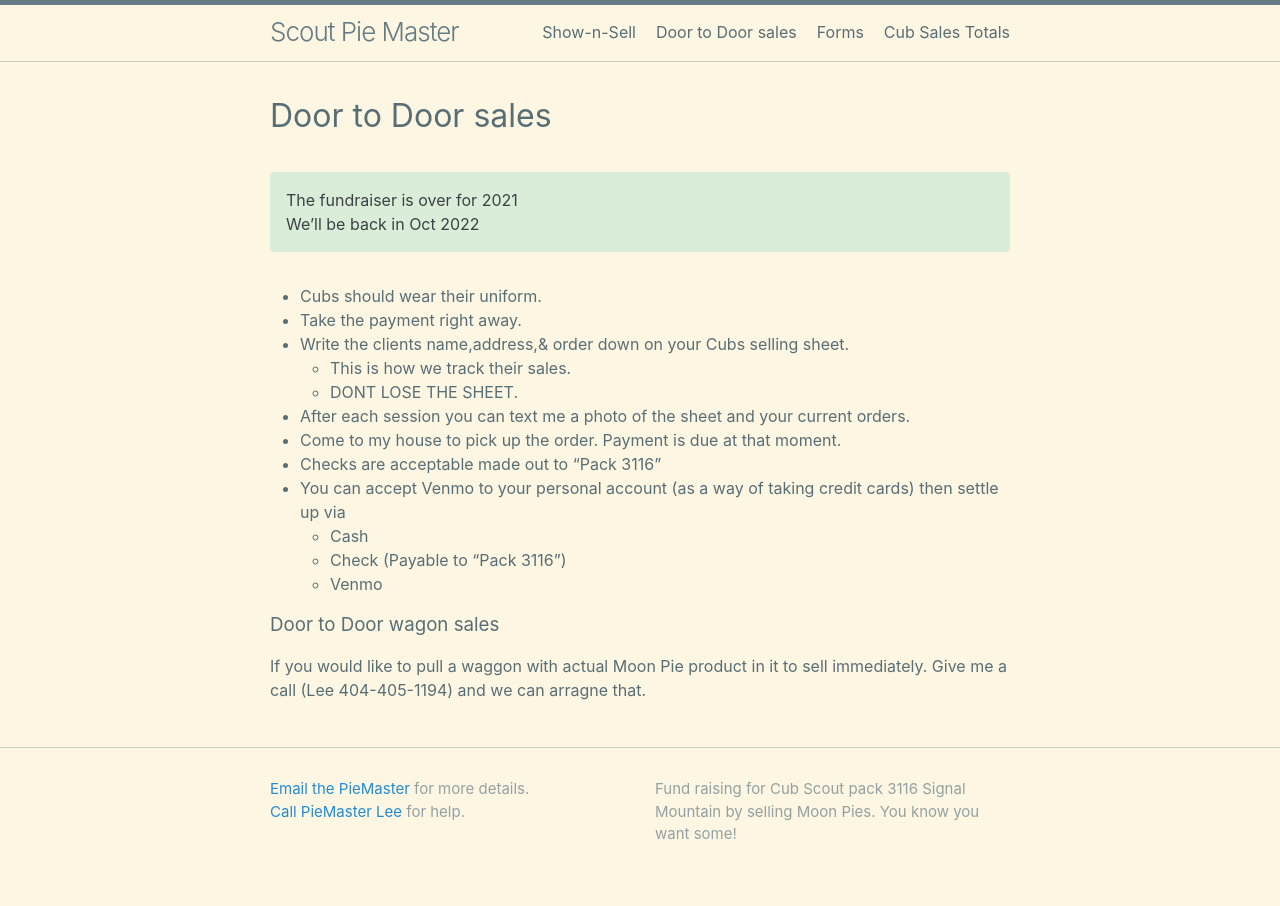
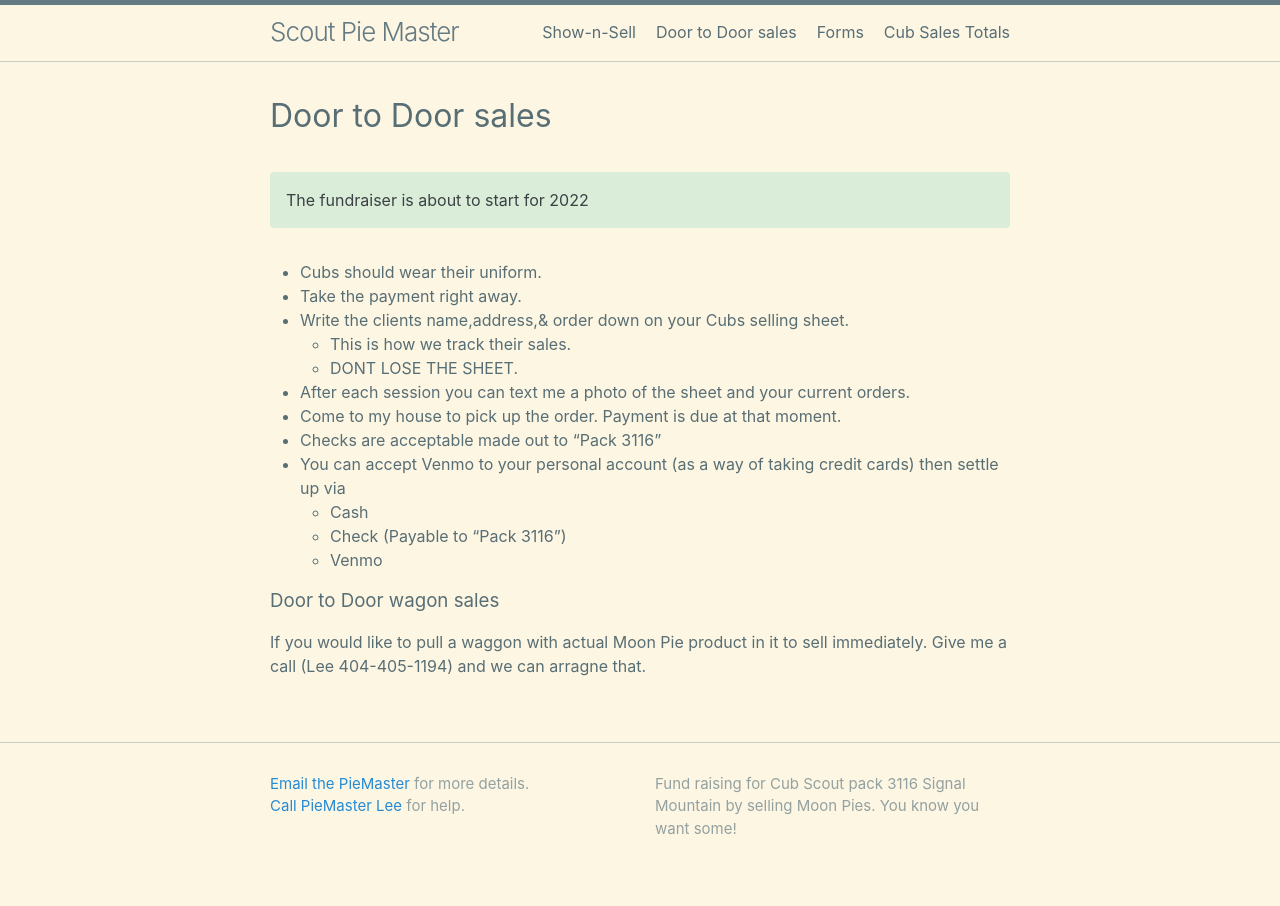
Before and after one commit to CodeJourneymen/scoutpiemaster, a Jekyll site: the page built from doortodoor.md, in a window 1280 px wide. Built offline with Jekyll 4.4.1, drawn with Linux system fonts in a browser that asks for light colours.

```diff
--- a/doortodoor.md
+++ b/doortodoor.md
@@ -4,8 +4,7 @@ title: Door to Door sales
 permalink: /doortodoor/
 ---
 
-The fundraiser is over for 2021<br/>
-We'll be back in Oct 2022
+The fundraiser is about to start for 2022<br/>
 {: .notice--success }
 
 - Cubs should wear their uniform.
```
Also changed, not shown: shownsell.md (+1 -2 lines), 2 other files.
